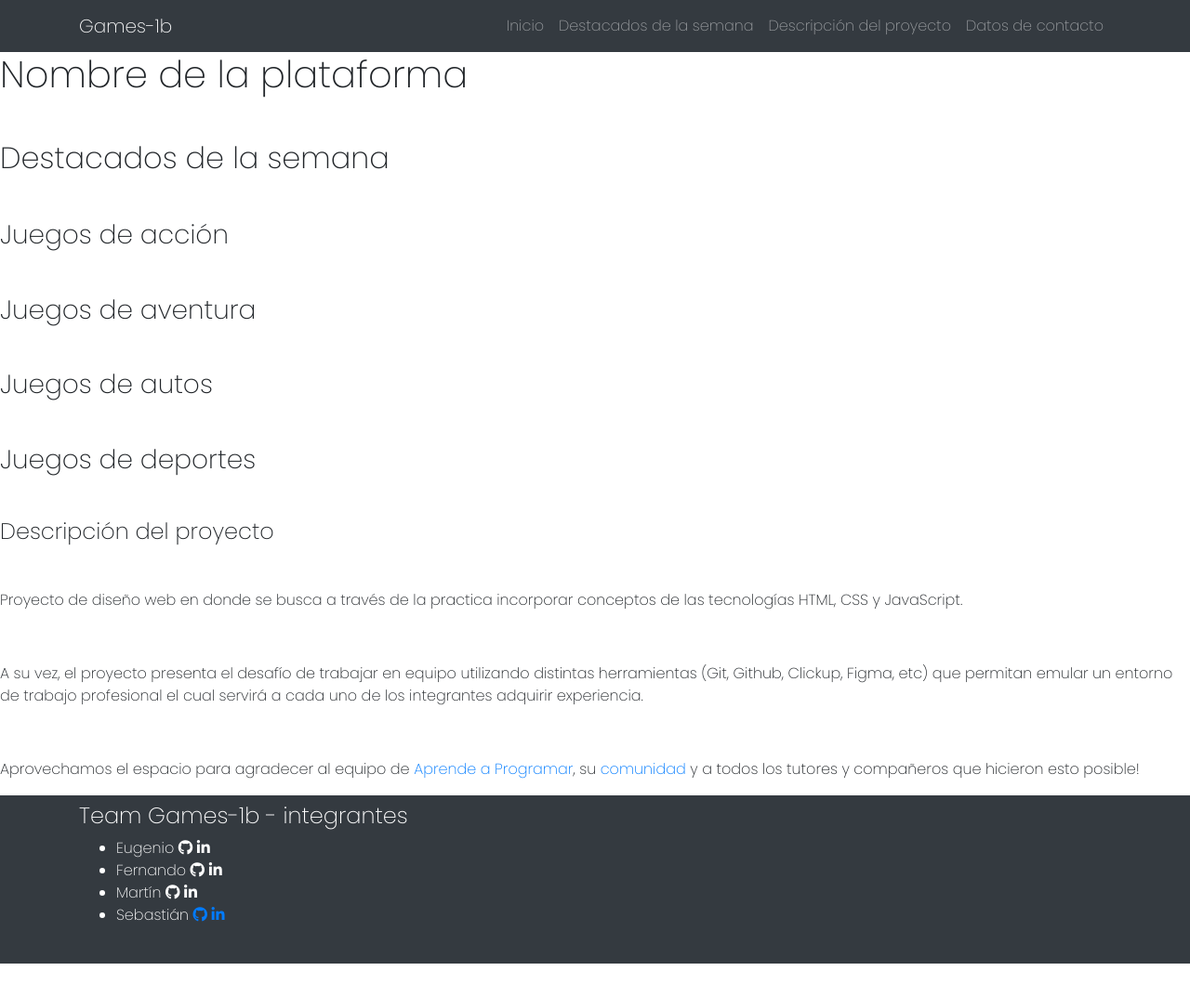
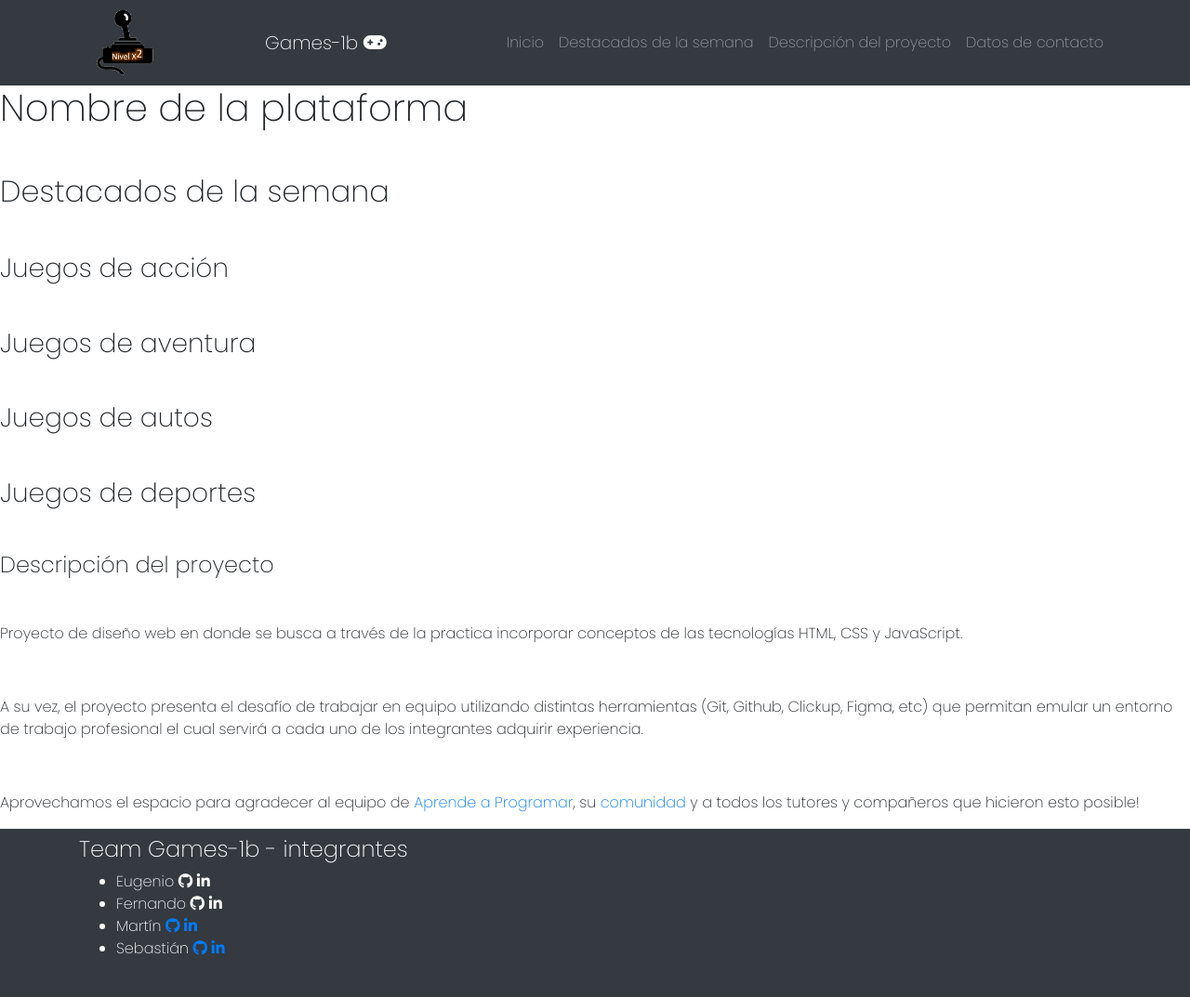
Before and after one commit to AP-openProjects/games-1B, a plain HTML site: page index.html in a window 1280 px wide. Shown: the whole page at 93% size. Before the commit the page ends 1037 px from the top, so only its background shows below. Drawn offline with nearby package versions, Linux system fonts and the light colour scheme; a script that the page names is missing.

Commit message:
agregado el icono y github+linkedin de Tincho

```diff
--- a/index.html
+++ b/index.html
@@ -38,10 +38,12 @@
   <header>
     <!-- <img src="insertar logo">-->
 
-
     <nav id="navbar_top" class="navbar navbar-expand-lg navbar-dark bg-dark">
       <div class="container">
-        <a class="navbar-brand" href="#">Games-1b</a>
+        <div class="icon">
+          <img src="./img/control-de-juego-con-joystick.png" width="100px" height="auto" alt="">
+        </div>
+        <a class="navbar-brand" href="#">Games-1b <i class="fas fa-gamepad"></i></a>
         <button class="navbar-toggler" type="button" data-toggle="collapse" data-target="#main_nav"
           aria-expanded="false" aria-label="Toggle navigation">
           <span class="navbar-toggler-icon"></span>
@@ -121,7 +123,11 @@
           <!--agregar logo de github + linkedin C/enlaces-->
           <li>Fernando <i class="fab fa-github"></i> <i class="fab fa-linkedin-in"></i></li>
           <!--agregar logo de github + linkedin C/enlaces-->
-          <li>Martín <i class="fab fa-github"></i> <i class="fab fa-linkedin-in"></i></li>
+          <li>Martín <a title="Github" href="https://github.com/mgabotto" target="_blank"><i
+                class="fab fa-github"></i></a> <a title="Linkedin"
+              href="https://www.linkedin.com/in/martin-luis-gabotto-0916a3146/" target="_blank"><i
+                class="fab fa-linkedin-in"></i></a>
+          </li>
           <!--agregar logo de github + linkedin C/enlaces-->
           <li>Sebastián <a title="Github" href="https://github.com/Tusuegra510" target="_blank"><i
                 class="fab fa-github"></i></a> <a title="Linkedin"
--- a/style.css
+++ b/style.css
@@ -42,3 +42,10 @@ footer {
   flex-direction: column;
   justify-content: space-between;
 }
+
+/* ICON */
+
+.icon {
+  margin-left: 0;
+  margin-right: 100px;
+}
```
Also changed, not shown: img/control-de-juego-con-joystick.png (added).
